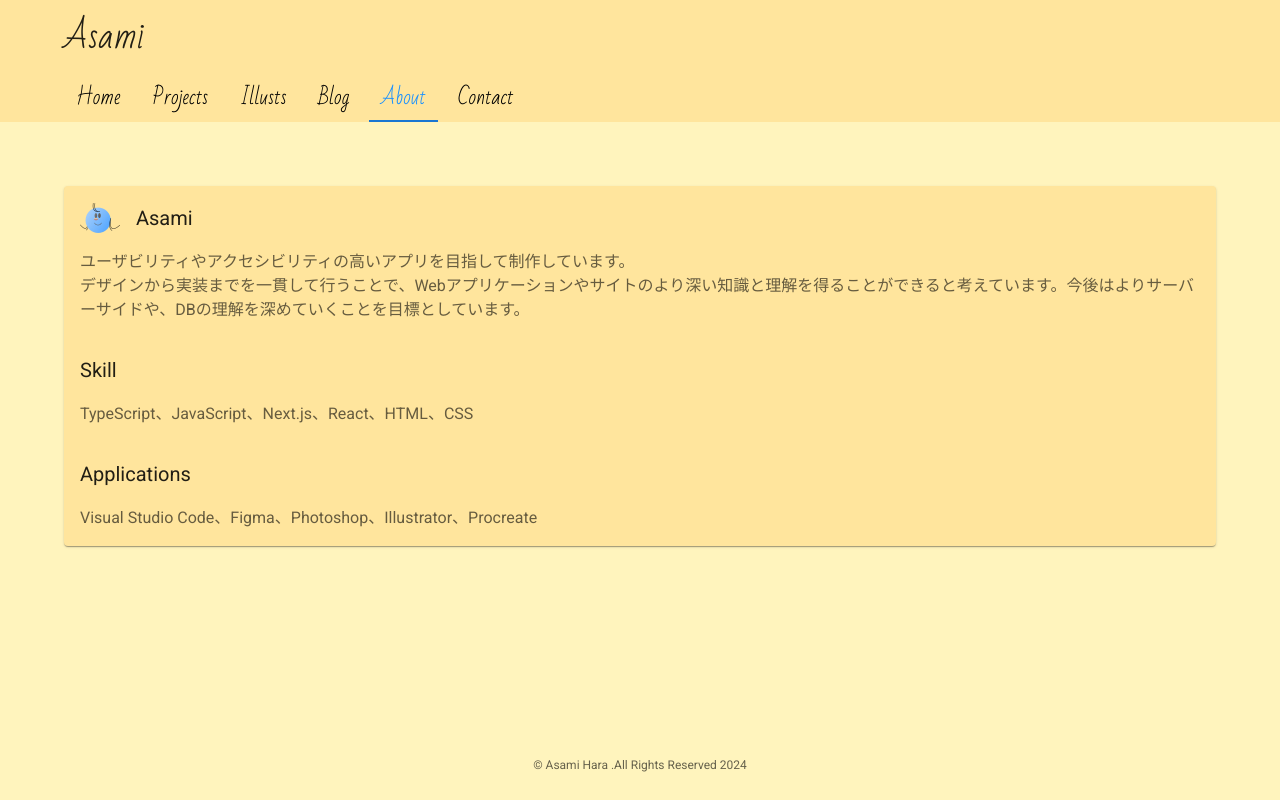
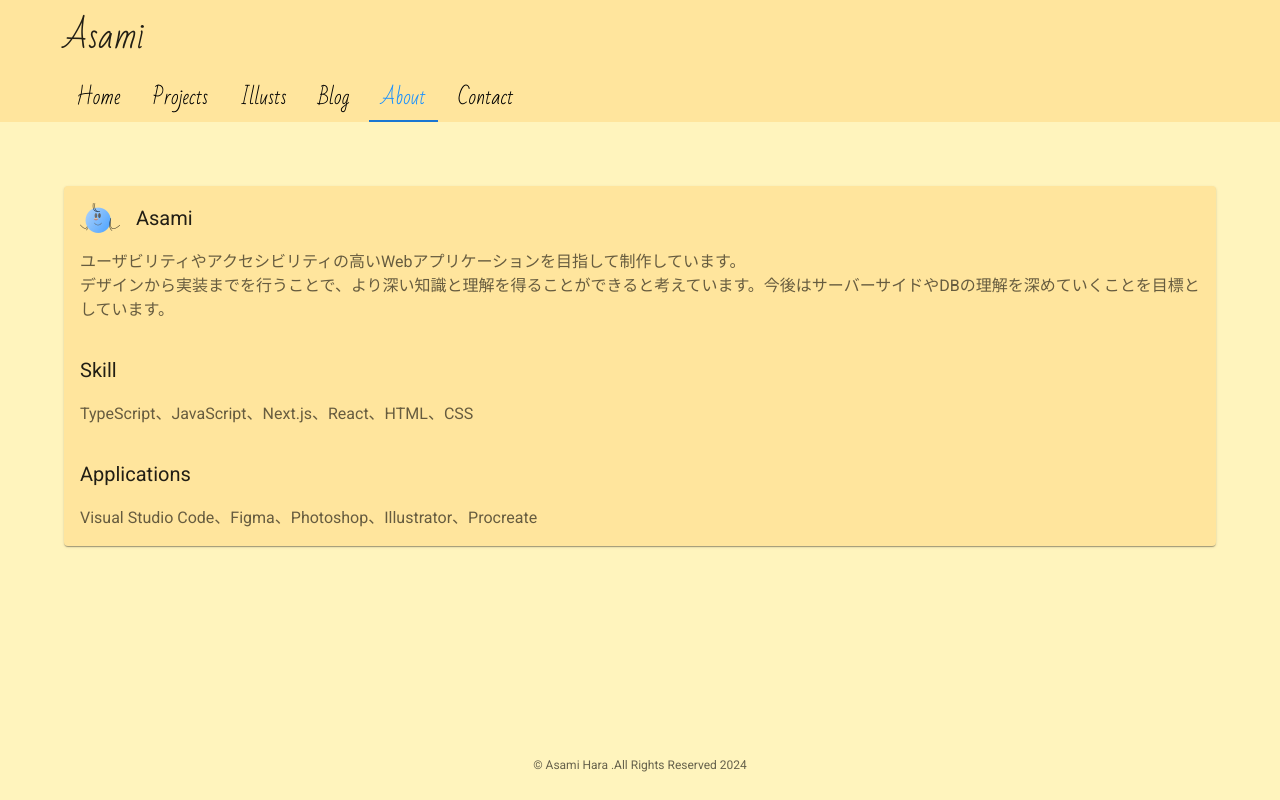
Before and after one commit to Asami222/my-portfolio, a Next.js app: page /about in a window 1280 px wide. Built offline with nearby package versions, Linux system fonts and the light colour scheme; what @mui/material-nextjs would draw is missing.

Commit message:
about-fix

```diff
--- a/src/app/about/page.js
+++ b/src/app/about/page.js
@@ -7,10 +7,10 @@ import dedent from "dedent";
 const data = [
 	{
 		title: 'Asami',
-		text: dedent`ユーザビリティやアクセシビリティの高いアプリを目指して制作しています。
-		デザインから実装までを一貫して行うことで、Webアプリケーションやサイトのより深い知識と理解を得ることができると考えています。今後はよりサーバーサイドや、DBの理解を深めていくことを目標としています。`,
+		text: dedent`ユーザビリティやアクセシビリティの高いWebアプリケーションを目指して制作しています。
+		デザインから実装までを行うことで、より深い知識と理解を得ることができると考えています。今後はサーバーサイドやDBの理解を深めていくことを目標としています。`,
 		image: [
-			{alt: 'Asami Hara', src: '/about/me.png',}
+			{alt: 'Asami', src: '/about/me.png',}
 		]
 	},
 	{
```
